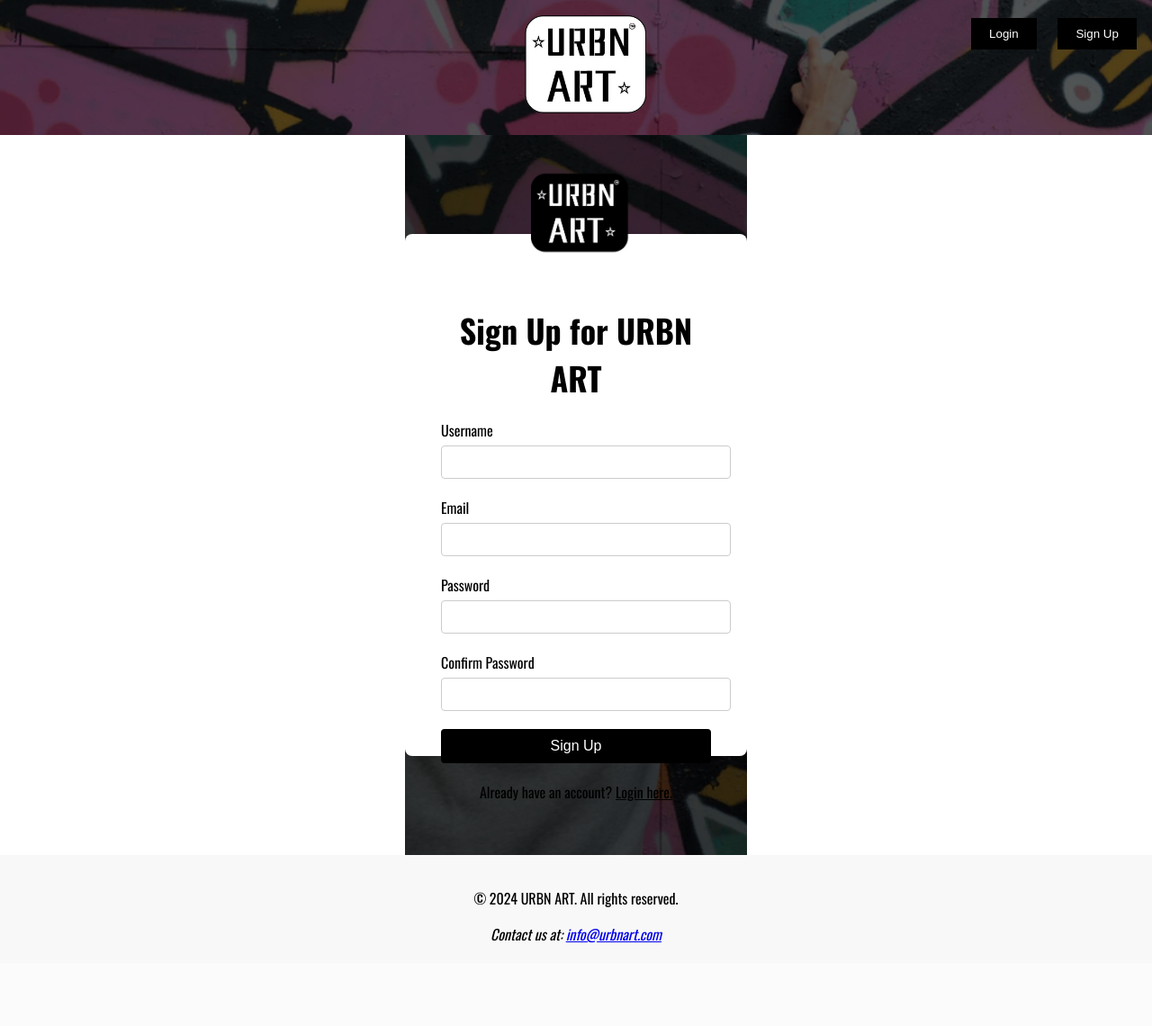
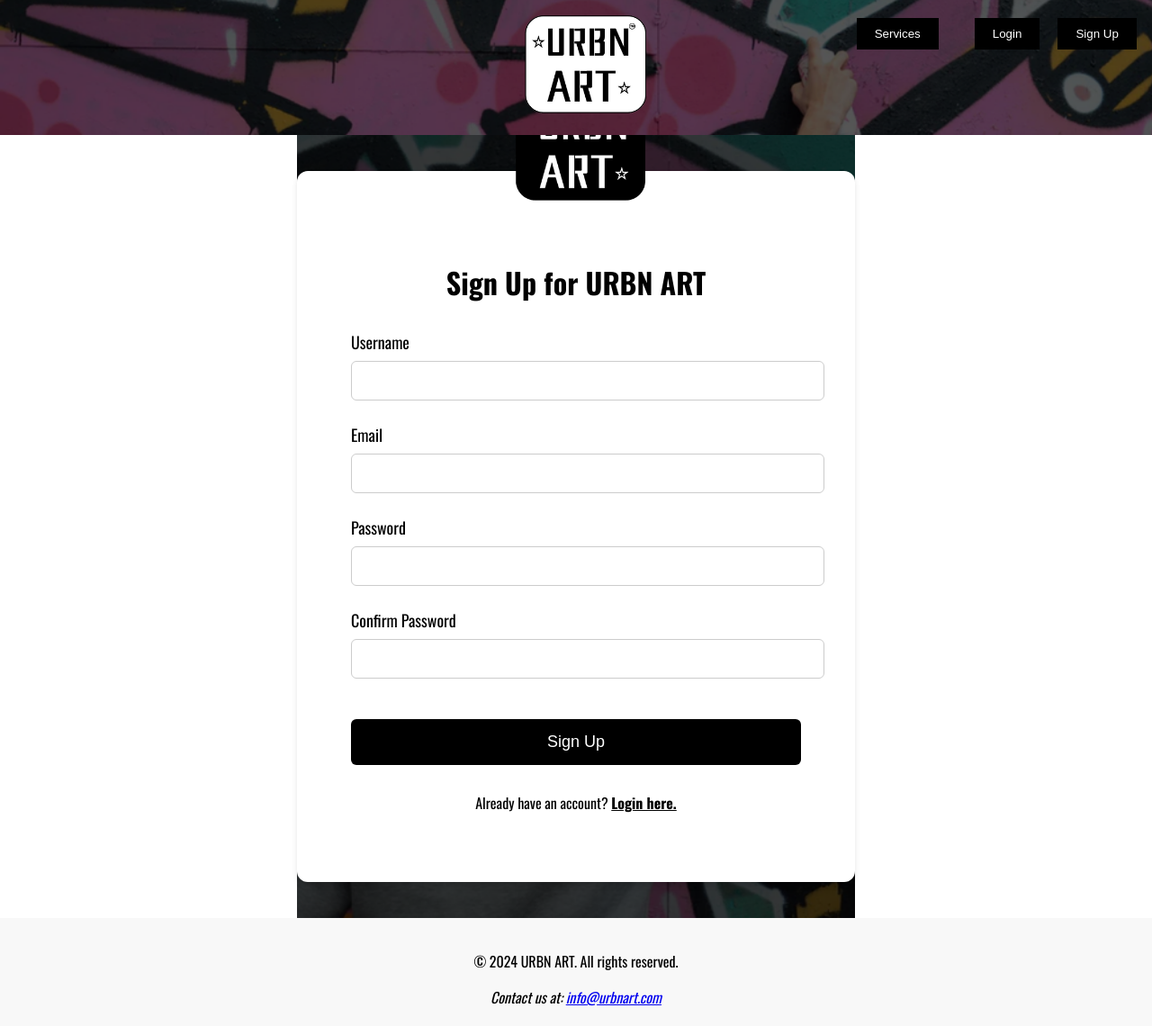
Before and after one commit to mohanad-s/URBN-ART, a PHP site: page /pages/signup.php in a window 1280 px wide. Shown: the whole page at 90% size. Before the commit the page ends 1048 px from the top, so only its background shows below. Run offline with PHP 8.4, Linux system fonts and the light colour scheme; the visitor is signed in with stand-in values (Sample User, id 1).

Commit message:
Changes to be committed: 	modified:   CSS/style.css 	modified:   includes/header.php 	modified:   pages/login.php 	modified:   pages/signup.php

```diff
--- a/CSS/style.css
+++ b/CSS/style.css
@@ -51,15 +51,36 @@
     background-position: center; /* Center the background image */
     z-index: 1; /* Ensure image is behind other header elements */
 }
-
-/* Authentication buttons (Login and Sign Up) */
-.auth-buttons {
-    position: absolute; /* Position buttons absolutely in the header */
-    top: 20px; /* Align 20px from the top */
-    right: 20px; /* Align 20px from the right */
-    z-index: 2; /* Keep buttons above the background image */
+/* Header buttons container */
+.header-buttons {
+    position: absolute;
+    top: 20px;
+    right: 20px;
+    z-index: 2;
+    display: flex;
+    align-items: center;
+    gap: 20px;
 }
 
+/* Services button styles */
+.services-btn {
+    margin: 0 10px;
+    padding: 10px 20px;
+    background-color: #000;
+    color: #fff;
+    border: none;
+    cursor: pointer;
+}
+
+.services-btn:hover {
+    background-color: #444;
+}
+
+/*  auth-buttons remove absolute positioning */
+.auth-buttons {
+    position: static;
+    display: flex;
+}
 .auth-buttons button {
     margin: 0 10px; /* Add horizontal space between buttons */
     padding: 10px 20px; /* Add padding inside the buttons */
@@ -91,156 +112,124 @@
     align-items: center;
 }
 
-/* Styling for the login box */
+/* Login and Signup Container Shared Styles */
+.login-container,
+.signup-container {
+    min-height: calc(100vh - 150px); /* Subtract header height */
+    background-image: url('/images/backgr.png');
+    background-size: cover;
+    background-position: center;
+    display: flex;
+    justify-content: center;
+    align-items: center;
+    padding: 40px 0;
+}
+
+/* Login Box Styles */
 .login-box {
     background-color: #fff;
-    padding: 40px;
-    border-radius: 8px;
-    width: 300px;
+    padding: 60px;
+    border-radius: 12px;
+    width: 500px;
     text-align: center;
     position: relative;
+    box-shadow: 0 4px 6px rgba(0, 0, 0, 0.1);
 }
 
-/* Styling for the logo inside the login box */
-.login-logo {
+/* Signup Box Styles */
+.signup-box {
+    background-color: #fff;
+    padding: 60px;
+    border-radius: 12px;
+    width: 500px;
+    min-height: 600px;
+    text-align: center;
+    position: relative;
+    box-shadow: 0 4px 6px rgba(0, 0, 0, 0.1);
+}
+
+/* Logo Styles */
+.login-logo,
+.signup-logo {
     position: absolute;
-    top: -80px;
+    top: -100px;
     left: 50%;
     transform: translateX(-50%);
-    width: 120px;
+    width: 160px;
     height: auto;
 }
 
-.login-logo img {
+.login-logo img,
+.signup-logo img {
     width: 100%;
 }
 
-.login-box h2 {
-    margin-bottom: 20px;
+/* Form Styles */
+.login-box h2,
+.signup-box h2 {
+    font-size: 32px;
+    margin-bottom: 30px;
     color: #000;
 }
 
-.login-box label {
+.login-box label,
+.signup-box label {
     display: block;
     text-align: left;
-    margin-bottom: 5px;
+    margin-bottom: 8px;
     color: #000;
+    font-size: 18px;
 }
 
-.login-box input {
+.login-box input,
+.signup-box input {
     width: 100%;
-    padding: 10px;
-    margin-bottom: 20px;
+    padding: 12px;
+    margin-bottom: 25px;
     border: 1px solid #ccc;
-    border-radius: 4px;
+    border-radius: 6px;
+    font-size: 16px;
 }
 
-.login-box button {
+.login-box button,
+.signup-box button {
     width: 100%;
-    padding: 10px;
+    padding: 15px;
     background-color: #000;
     color: #fff;
     border: none;
     cursor: pointer;
-    border-radius: 4px;
-    font-size: 16px;
+    border-radius: 6px;
+    font-size: 18px;
+    margin-top: 20px;
 }
 
-.login-box button:hover {
-    background-color: #444;
-}
-
-.login-box p {
-    margin-top: 20px;
-    color: #000;
-}
-
-.login-box a {
-    color: #000;
-    text-decoration: underline;
-}
-
-
-
-/* Specific signup-container styling */
-.signup-container {
-    height: 100vh; /*This is to make sure that the contents fit inside the container */
-    background-image: url('..\\images\\backgr.png'); /* Apply background image to signup-container */
-    background-size: cover; /* Ensure the image covers the entire screen */
-    background-position: center; /* Center the background image */
-    display: flex;
-    justify-content: center;
-    align-items: center;
-}
-
-/* Styling for the signup box */
-.signup-box {
-    background-color: #fff;
-    padding: 40px;
-    border-radius: 8px;
-    width: 300px;
-    height: 500px;
-    text-align: center;
-    position: relative;
-}
-
-/* Styling for the logo inside the signup box */
-.signup-logo {
-    position: absolute;
-    top: -80px;
-    left: 50%;
-    transform: translateX(-50%);
-    width: 120px;
-    height: auto;
-}
-
-.signup-logo img {
-    width: 100%;
-}
-
-.signup-box h2 {
-    margin-bottom: 20px;
-    color: #000;
-}
-
-.signup-box label {
-    display: block;
-    text-align: left;
-    margin-bottom: 5px;
-    color: #000;
-}
-
-.signup-box input {
-    width: 100%;
-    padding: 10px;
-    margin-bottom: 20px;
-    border: 1px solid #ccc;
-    border-radius: 4px;
-}
-
-.signup-box button {
-    width: 100%;
-    padding: 10px;
-    background-color: #000;
-    color: #fff;
-    border: none;
-    cursor: pointer;
-    border-radius: 4px;
-    font-size: 16px;
-}
-
+.login-box button:hover,
 .signup-box button:hover {
     background-color: #444;
 }
 
+.login-box p,
 .signup-box p {
-    margin-top: 20px;
+    margin-top: 30px;
     color: #000;
+    font-size: 16px;
 }
 
+.login-box a,
 .signup-box a {
     color: #000;
     text-decoration: underline;
+    font-weight: bold;
+}
+
+/* Responsive adjustments */
+@media (max-width: 768px) {
+    .login-box,
+    .signup-box {
+        width: 90%;
+        padding: 40px 20px;
+    }
 }
 /* end of General Styles */
 
--- a/includes/header.php
+++ b/includes/header.php
@@ -15,6 +15,8 @@
             <img src="/images/URBN ARTBlack.png" alt="URBN ART Logo">
         </div>
         <div class="header-img"></div>
+        <div class="header-buttons">
+            <button onclick="window.location.href='/pages/services.php'" class="services-btn">Services</button>
             <div class="auth-buttons">
                 <?php if(isset($_SESSION['user_id'])): ?>
                     <button onclick="window.location.href='/pages/logout.php'">Logout</button>
@@ -23,5 +25,6 @@
                     <button onclick="window.location.href='/pages/signup.php'">Sign Up</button>
                 <?php endif; ?>
             </div>
+        </div>
     </header>
     <main>
--- a/pages/signup.php
+++ b/pages/signup.php
@@ -1,70 +1,32 @@
-<!--
-Name: Mohanad Al Dakheel
-ID: 2135847
-Date: 19 Sep 2024
-Section: Shopping Cart
--->
-
-<!-- The following code defines the sign up page, it is a simple box of username, email, password and password confirmation input spaces with our logo
- on top of the box, if the user already have an account he can click on a hyperlink that directs them into login page -->
- <?php
+<?php
 $pageTitle = 'Signup';
 include_once '../includes/header.php';
 ?>
-<!DOCTYPE html> <!--Applying Technical Requirement Number 7: DOCTYPE declaration-->
-<html lang="en">
 
-<!--Applying Technical Requirement Number 8(head tag)-->
-<head>
-    <link href="https://fonts.googleapis.com/css2?family=Oswald:wght@400;500;700&display=swap" rel="stylesheet">
-    <meta charset="UTF-8">
-    <meta name="viewport" content="width=device-width, initial-scale=1.0">
-    <title>Sign Up for URBN ART</title> <!--Applying Technical Requirement Number 3: Setting page title-->
+<div class="signup-container">
+    <div class="signup-box">
+        <div class="signup-logo">
+            <img src="../images/URBN ARTWhite.png" alt="URBN ART Logo">
+        </div>
+        <h2>Sign Up for URBN ART</h2>
+        <form>
+            <label for="username">Username</label>
+            <input type="text" id="username" name="username" required>
 
-    <link rel="stylesheet" href="CSS\style.css">
-</head>
+            <label for="email">Email</label>
+            <input type="email" id="email" name="email" required>
 
-<!-- Body Section begins here -->
-<body>
-    <!-- Wrapping everything in signup-container to apply background and center content -->
-    <div class="signup-container">
-        <!-- Sign-Up box containing the logo, form, and related elements -->
-        <div class="signup-box">
-            <!-- URBN ART logo for branding purpose -->
-            <div class="signup-logo">
-                <img src="..\images\URBN ARTWhite.png" alt="URBN ART Logo">
-            </div>
-            <!-- Main heading of the sign-up form -->
-            <h2>Sign Up for URBN ART</h2>
-            <!-- Sign-up form begins -->
-            <form>
-                <!-- Label for username input field -->
-                <label for="username">Username</label>
-                <input type="text" id="username" name="username" required> <!-- Username input field -->
+            <label for="password">Password</label>
+            <input type="password" id="password" name="password" required>
 
-                <!-- Label for email input field -->
-                <label for="email">Email</label>
-                <input type="email" id="email" name="email" required> <!-- Email input field -->
+            <label for="confirm-password">Confirm Password</label>
+            <input type="password" id="confirm-password" name="confirm-password" required>
 
-                <!-- Label for password input field -->
-                <label for="password">Password</label>
-                <input type="password" id="password" name="password" required> <!-- Password input field -->
-
-                <!-- Label for confirm password input field -->
-                <label for="confirm-password">Confirm Password</label>
-                <input type="password" id="confirm-password" name="confirm-password" required> <!-- Confirm password input field -->
-
-                <!-- Submit button for sign-up form -->
-                <button type="submit">Sign Up</button>
-            </form>
-            <!-- Link to the login page for existing users -->
-            <p>Already have an account? <a href="login.php">Login here.</a></p>
-        </div>
+            <button type="submit">Sign Up</button>
+        </form>
+        <p>Already have an account? <a href="login.php">Login here.</a></p>
     </div>
-</body>
-<!-- End of Body Section -->
-
-</html> <!-- End of HTML document -->
+</div>
 
 <?php
 include_once '../includes/footer.php';
```
Also changed, not shown: pages/login.php (+11 -46 lines). Lines whose indentation alone changed are shown as unchanged.
